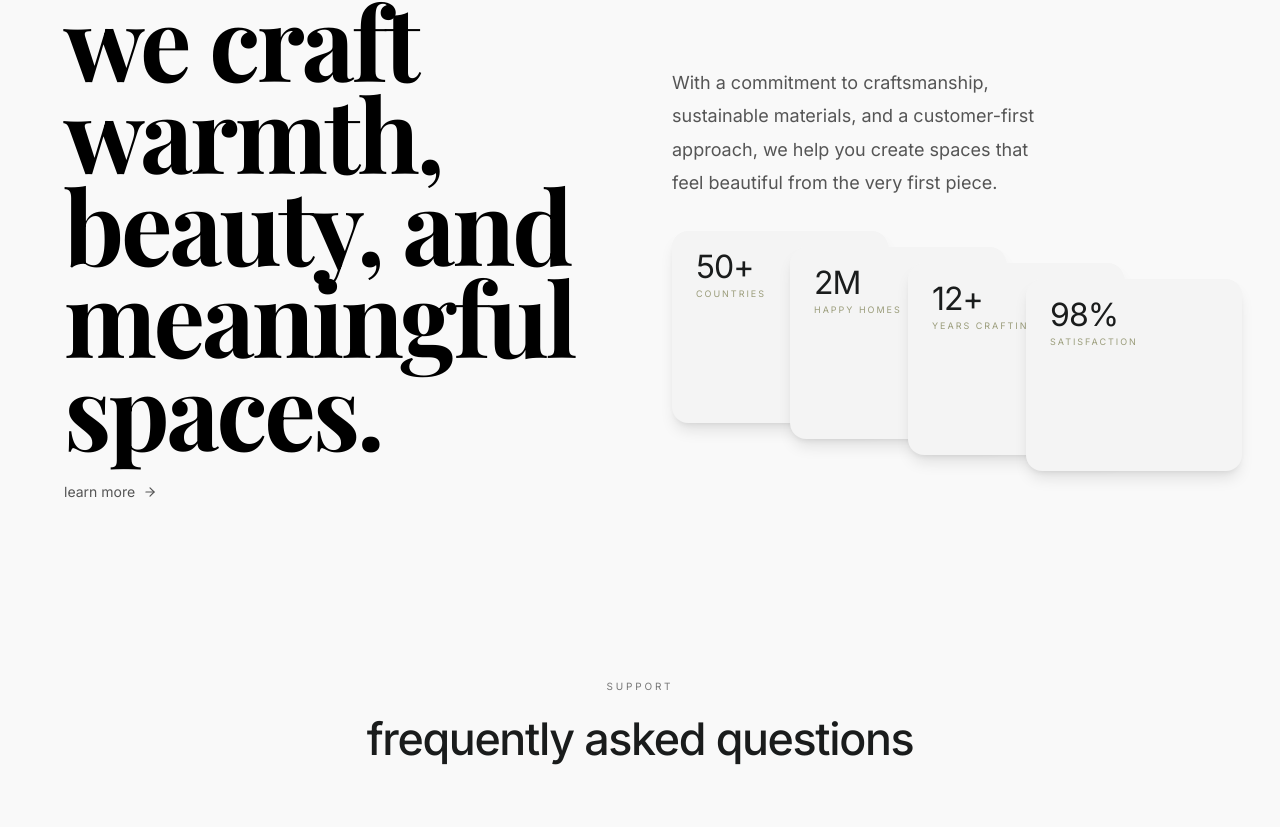
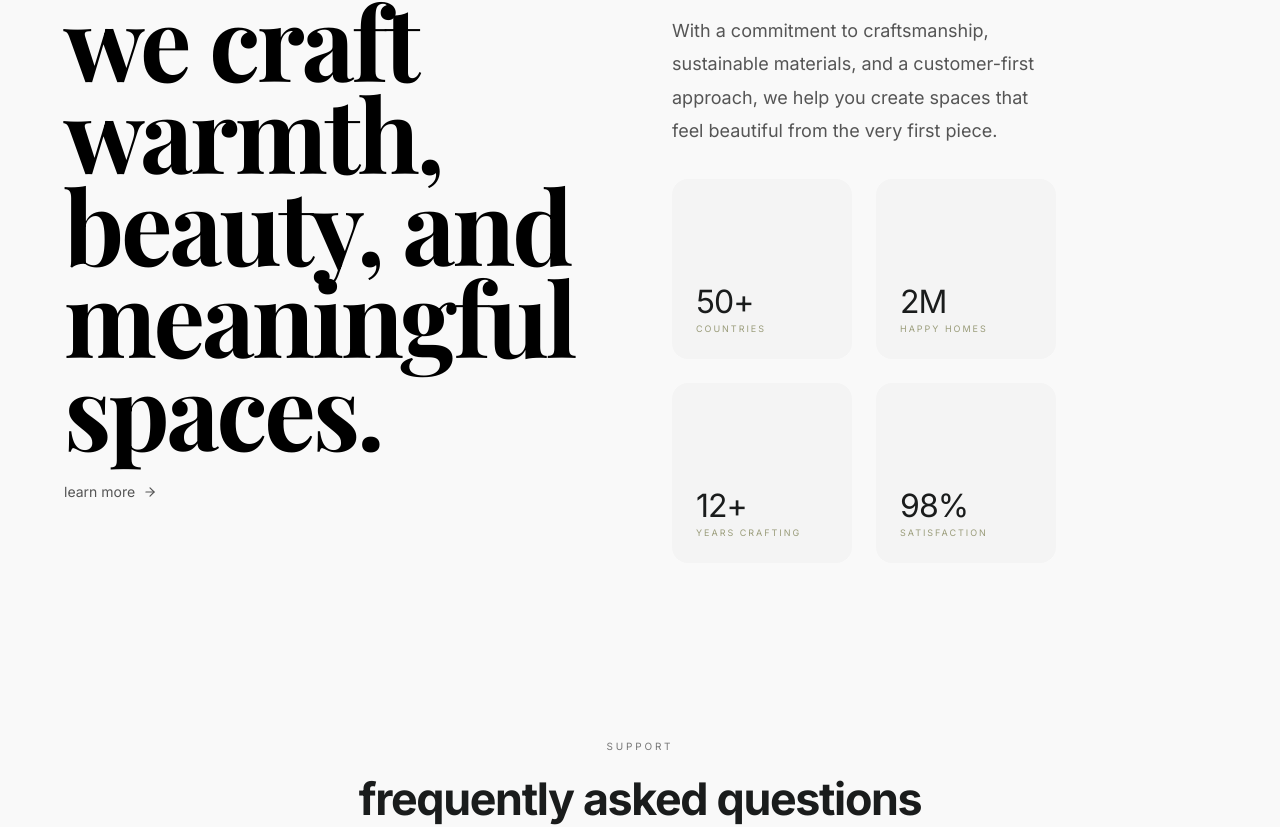
Before and after one commit to hereitskamal/tet, a Next.js app: page / in a window 1280 px wide. Shown: the part 1856-2683 px from the top of the page. Built offline with nearby package versions, Linux system fonts and the light colour scheme; no server answers; grey boxes are pictures that could not be loaded; a web font is replaced by a local one.

Commit message:
new chnages

```diff
--- a/components/shop/AboutStats.tsx
+++ b/components/shop/AboutStats.tsx
@@ -43,13 +43,13 @@ export default function AboutStats() {
           whileInView={{ opacity: 1, y: 0 }}
           viewport={{ once: true }}
           transition={{ duration: 0.6, delay: 0.12, ease: [0.25, 0.46, 0.45, 0.94] }}
-          className="flex flex-col gap-8"
+          className="flex flex-col gap-8 max-w-sm mt-5"
         >
-          <p className="text-sm md:text-lg text-[#555555] mt-0 md:mt-10 xl:mt-18 leading-[1.85] max-w-sm">
+          <p className="text-sm md:text-lg text-[#555555] leading-[1.85]">
             With a commitment to craftsmanship, sustainable materials, and a customer-first approach, we help you create spaces that feel beautiful from the very first piece.
           </p>
 
-          <div className="grid grid-cols-2 sm:grid-cols-4 md:gap-6 md:max-w-sm xl:max-w-md">
+          <div className="grid grid-cols-2 gap-6">
             {stats.map((stat, i) => (
               <motion.div
                 key={stat.label}
@@ -57,7 +57,7 @@ export default function AboutStats() {
                 whileInView={{ opacity: 1, scale: 1 }}
                 viewport={{ once: true }}
                 transition={{ duration: 0.45, delay: 0.2 + i * 0.07, ease: [0.25, 0.46, 0.45, 0.94] }}
-                className={`bg-[#f4f4f4] rounded-2xl shadow-lg w-36 h-36 md:h-48 xl:h-48 md:w-54 xl:w-54 px-6 py-5 mt-${i<4?i * 4:0}`}
+                className="bg-[#f4f4f4] rounded-2xl p-6 aspect-square flex flex-col items-start justify-end"
               >
                 <p className="text-[2rem] tracking-tight leading-none mb-1">
                   {stat.value}
--- a/components/shop/CollectionsShowcase.tsx
+++ b/components/shop/CollectionsShowcase.tsx
@@ -105,7 +105,7 @@ export default function CollectionsShowcase() {
                 transition={scaleTransition}
               >
                 <Image src={item.src} alt={item.label} fill quality={95}
-                  className="object-contain object-bottom"
+                  className="ml-8 object-contain object-bottom"
                   sizes="90vw" />
               </motion.div>
               {/* <div className="h-px bg-[#e2e2e2] mb-3" /> */}
--- a/components/shop/FAQSection.tsx
+++ b/components/shop/FAQSection.tsx
@@ -65,7 +65,7 @@ export default function FAQSection() {
   return (
     <section className="max-w-7xl mx-auto px-6 lg:px-16 py-20">
       <p className="text-[10px] tracking-[0.28em] uppercase text-[#777] mb-3 text-center">support</p>
-      <h2 className="text-[clamp(1.6rem,3.5vw,4rem)] font-medium font-black lowercase tracking-tight text-center mb-14">
+      <h2 className="text-[clamp(2.4rem,3.5vw,4rem)] font-[700] lowercase tracking-tight md:text-center mb-14">
         frequently asked questions
       </h2>
 
```
